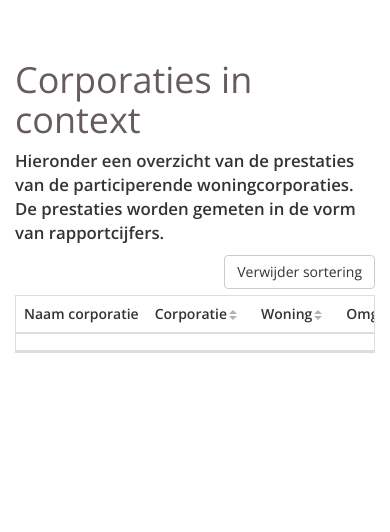
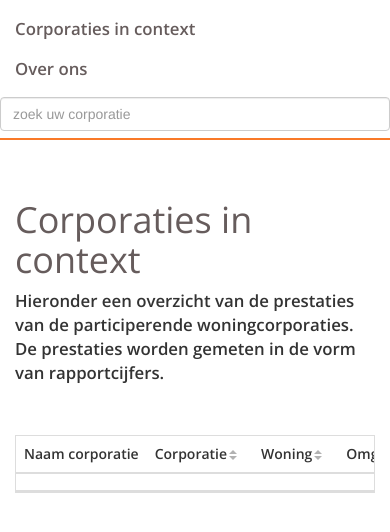
Before and after one commit to jimbosveld/wtangular, a plain HTML site: page index.html at #/Home in a window 390 px wide. Drawn offline with nearby package versions, Linux system fonts and the light colour scheme; no server answers.

Commit message:
over ons

```diff
--- a/css/custom.css
+++ b/css/custom.css
@@ -18,11 +18,17 @@ p a, ul a, table a, table a:hover, ul a:hover, p a:hover {
 	color: #665c5c
 }
 
+
 /*TOPNAV*/
 .topnav
 {
 	font-size:1.2em;
 	border-bottom:2px solid RGBA(249, 121, 40, 1)
+}
+
+a.navbar-brand {
+	color: RGBA(249, 121, 40, 1);
+	font-size: 1em;
 }
 
 /*SIDEBAR*/
--- a/index.html
+++ b/index.html
@@ -17,13 +17,17 @@
     <div class="container-responsive">
         <!-- TOP NAV -->
 
-        <nav class="collapse navbar-collapse bs-navbar-collapse col-md-offset-3 topnav">
+        <nav class="navbar-collapse bs-navbar-collapse col-md-offset-3 topnav">
             <ul class="nav navbar-nav">
                 <li><a href="#/Home">Corporaties in context</a>
                 </li>
                 <li><a href="#/OverOns">Over ons</a>
                 </li>
-                <li><input type="text" class="form-control" placeholder="zoek uw corporatie" style="margin-top:8px;"></li>
+                <li>
+                    <input type="text" class="form-control" placeholder="zoek uw corporatie" style="margin-top:8px;">
+                </li>
+                <li><a class="navbar-brand col-xs-offset-9 hidden-xs" href="#">Woontevreden</a>
+                </li>
             </ul>
         </nav>
         <div class="spacer"></div>
@@ -47,7 +51,8 @@
                         <div class="brandingHomepageAlias">
                             <!-- <li>tel: 020 6249076</li>
                         <li>adres: Tweede Kostverlorenkade 65</li>
-                        <li>1053SB Amsterdam</li> --><iframe src="https://www.google.com/maps/embed?pb=!1m23!1m8!1m3!1d2436.2056311014103!2d4.8622286!3d52.3666913!3m2!1i1024!2i768!4f13.1!4m12!1i0!3e6!4m3!3m2!1d52.3666511!2d4.8622032!4m5!1s0x47c5e20b666949fb%3A0x29978b0ea818788c!2sWerk!3m2!1d52.366688599999996!2d4.8622366999999995!5e0!3m2!1snl!2s!4v1394722106768" width="174" height="120    " frameborder="0" style="border:0"></iframe>
+                        <li>1053SB Amsterdam</li> -->
+                            <iframe src="https://www.google.com/maps/embed?pb=!1m23!1m8!1m3!1d2436.2056311014103!2d4.8622286!3d52.3666913!3m2!1i1024!2i768!4f13.1!4m12!1i0!3e6!4m3!3m2!1d52.3666511!2d4.8622032!4m5!1s0x47c5e20b666949fb%3A0x29978b0ea818788c!2sWerk!3m2!1d52.366688599999996!2d4.8622366999999995!5e0!3m2!1snl!2s!4v1394722106768" width="174" height="120    " frameborder="0" style="border:0"></iframe>
 
                         </div>
                     </div>
--- a/partials/home.html
+++ b/partials/home.html
@@ -1,7 +1,7 @@
 <div ng-controller="RankingCtrl">
   <h1>Corporaties in context</h1>
   <p>Hieronder een overzicht van de prestaties van de participerende woningcorporaties. De prestaties worden gemeten in de vorm van rapportcijfers.</p>
-  <p><button ng-click="tableParams.sorting({})" class="btn btn-default pull-right">Verwijder sortering</button></p><br><br>
+  <p><button ng-click="tableParams.sorting({})" class="hidden-xs btn btn-default pull-right">Verwijder sortering</button></p><br><br>
   <div class="table-responsive"><table ng-table ="tableParams" show-filter="true" class="table table-striped" template-pagination="custom/pager">
     <tbody>
       <tr ng-repeat="data in $data">
```
Also changed, not shown: img/aboutPage/Jim.jpg (deleted), img/aboutPage/Jim.png (renamed from img/indexPage/Jim.png), img/aboutPage/Jorma.jpg (deleted), img/aboutPage/Jorma.png (renamed from img/indexPage/Jorma.png), img/aboutPage/Onno.jpg (deleted), img/aboutPage/Onno.png (renamed from img/indexPage/Onno.png), img/aboutPage/Sarah.jpg (deleted), img/aboutPage/Sarah.png (renamed from img/indexPage/Sarah.png). Lines whose indentation alone changed are shown as unchanged.
